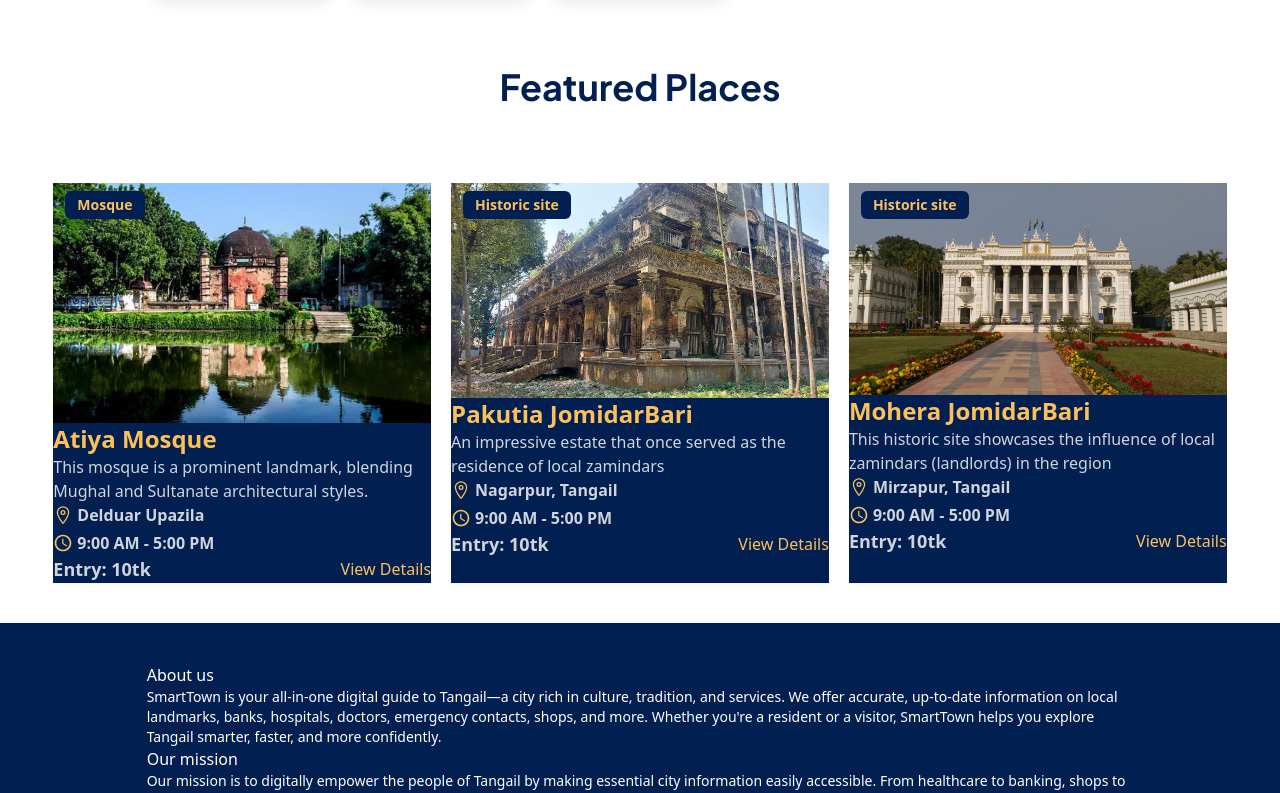
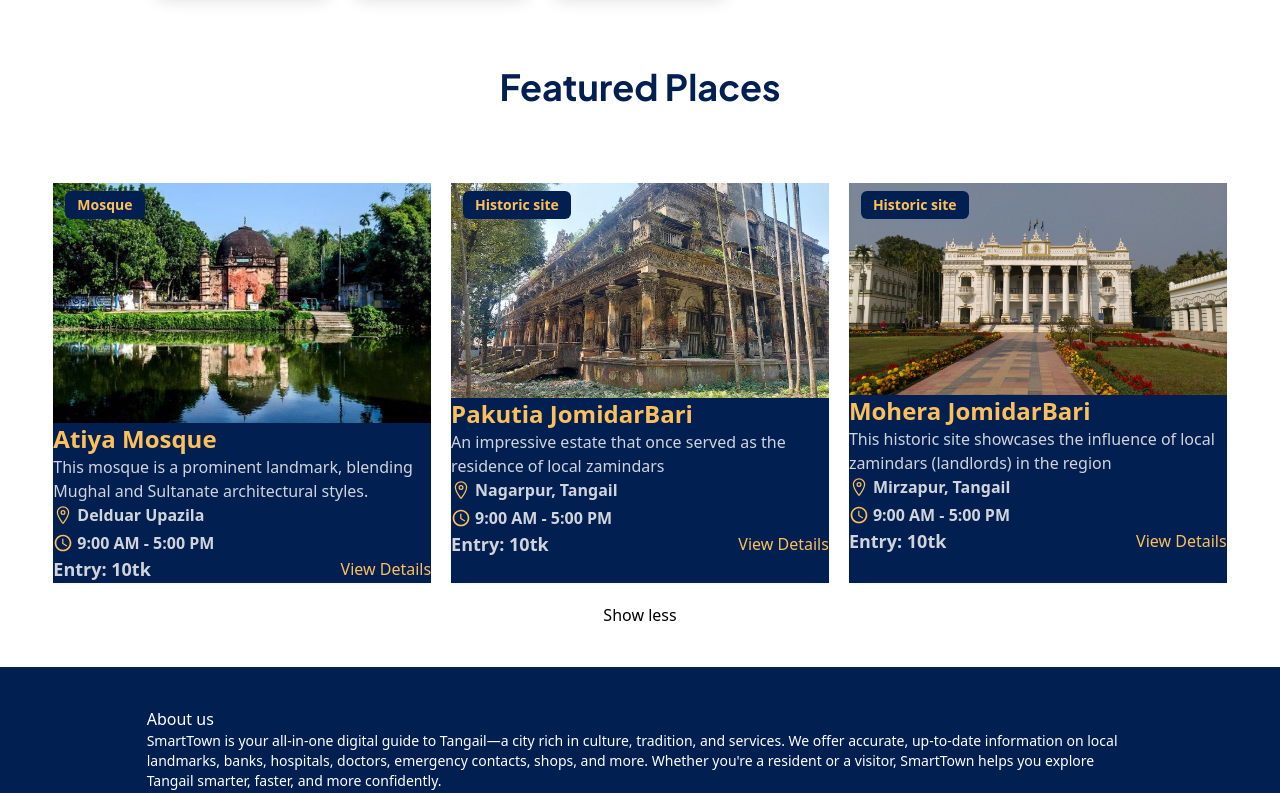
Before and after one commit to mehediScriptDev/smart-town, a React (Vite) app: page / in a window 1280 px wide. Shown: the part 2000-2793 px from the top of the page. Built offline with nearby package versions, Linux system fonts and the light colour scheme.

Commit message:
show more btn added

```diff
--- a/src/Components/Feature.jsx
+++ b/src/Components/Feature.jsx
@@ -1,3 +1,4 @@
+import { useState } from "react";
 import atiya from "../images/atiya-jame-mosjid.jpg";
 import mohera from "../images/mohera-jomidar-bari.jpg";
 import pakutia from "../images/pakutia.jpg";
@@ -5,6 +6,10 @@ import { IoLocationOutline } from "react-icons/io5";
 import { MdOutlineAccessTime } from "react-icons/md";
 
 const Feature = () => {
+  const [open, setOpen] = useState(false);
+  const shower = () => {
+    setOpen(!open)
+  }
   return (
     <section className="mt-16 bg-white">
       <div className="w-11/12 mx-auto">
@@ -97,6 +102,11 @@ const Feature = () => {
               </div>
             </div>
           </div>
+          <div>
+            <div className="flex mt-5 justify-center items-center">
+              <button onClick={shower} className="btn btn-outline rounded-full hover:bg-mainbg hover:text-btncl">{open? 'Show more':'Show less'}</button>
+            </div>
+          </div>
         </div>
       </div>
     </section>
--- a/src/Components/Hero.jsx
+++ b/src/Components/Hero.jsx
@@ -36,7 +36,7 @@ const Hero = () => {
             hospitality.
           </p>
           <div className="pb-5">
-            <a href="#explore" className="btn bg-btncl text-mainbg rounded-full hover:bg-white duration-100">Explore Tangail</a>
+            <a href="#explore" className="btn border-transparent bg-btncl text-mainbg rounded-full hover:bg-white duration-100">Explore Tangail</a>
           </div>
         </div>
         <div id="explore" className="col-span-6 bg-mainbg">
```
